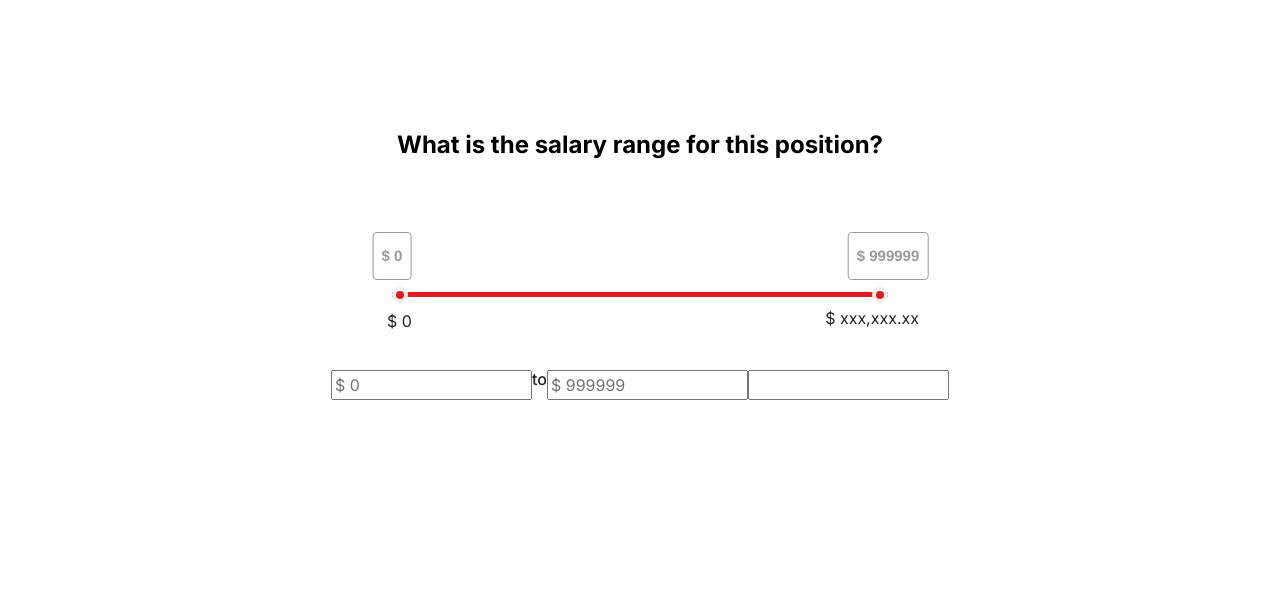
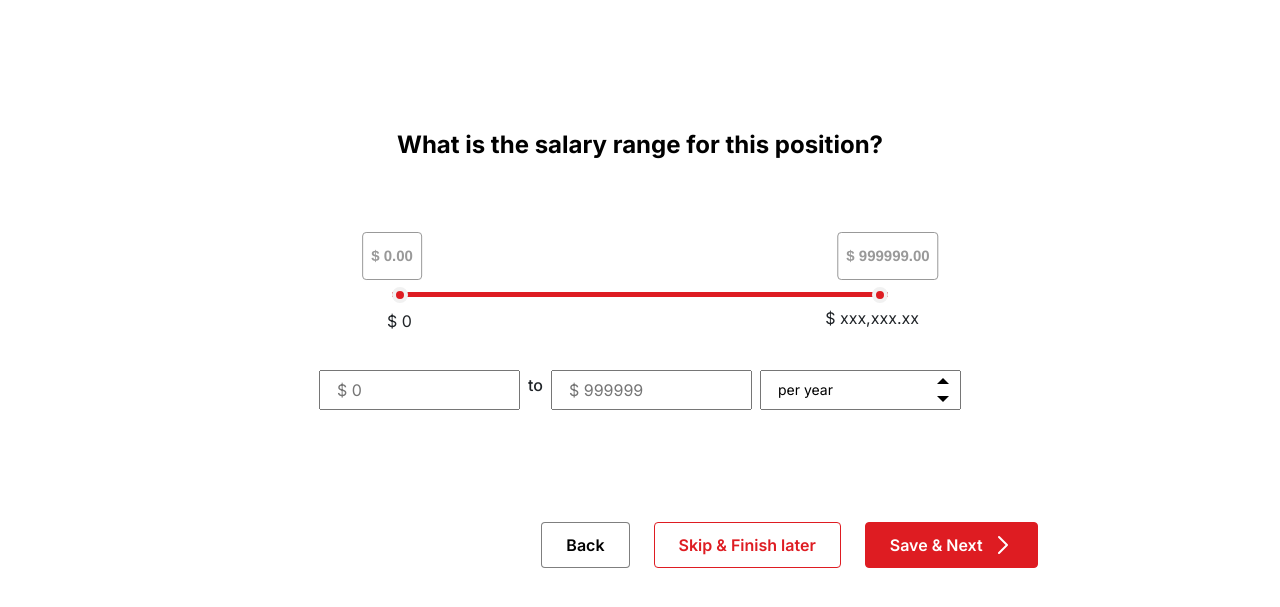
Before and after one commit to shovybd/the_recruiting_squad, a plain HTML site: page All pages/compensation.html in a window 1280 px wide. Shown: the part 289-896 px from the top of the page. Before the commit the page ends 800 px from the top, so only its background shows below. Drawn offline with nearby package versions, Linux system fonts and the light colour scheme.

Commit message:
compensation page done

```diff
--- a/All pages/compensation.html
+++ b/All pages/compensation.html
@@ -68,7 +68,7 @@
             </div>
             <div class="compensation_container">
                 <h1>What is the salary range for this position?</h1>
-                <div class="compensation_selector_container">
+                <div class="compensation_selector_container mx-2">
                     <section class="range-slider container">
                         <span class="output outputOne"></span>
                         <span class="output outputTwo"></span>
@@ -86,13 +86,25 @@
                 </div>
 
 
-                <div class="compensation_input_container d-flex">
-                    <input type="text" name="" id="from_compensation_new" placeholder="$ 0">
-                    <h6>to</h6>
-                    <input type="text" name="" id="to_compensation_new" placeholder="$ 999999">
-                    <input type="text" name="" id="">
+                <div class="compensation_input_container d-flex flex-column flex-md-row align-items-center">
+                    <input type="text" name="" id="from_compensation_new" placeholder="$ 0" default="0" class="me-md-2">
+                    <h6 class="me-md-2">to</h6>
+                    <input class="me-md-2" type="text" name="" id="to_compensation_new" placeholder="$ 999999" default="999999">
+
+                    <!-- change the array value in upDown_select.js to change options -->
+                    <div class="my-lg-0 my-4 custom-select">
+                        <input type="text" value="per year" id="range">
+                        <span class="custom-arrow" id="updown">
+                            <span id="up"></span>
+                            <span id="down"></span>
+                        </span>
+                    </div>
                 </div>
-
+                <div class="calendly_wrapper post_a_new_job_button d-flex flex-col flex-lg-row mb-5">
+                    <button class="border-opacity-50 border-black text-black">Back</button>
+                    <button class="skip">Skip & Finish later</button>
+                    <button class="save">Save & Next <img class="arrow_white" src="./resources/arrow_right_white.svg" alt="save and next"></button>
+                </div>
             </div>
 
         </div>
@@ -103,10 +115,11 @@
     <script src="https://ajax.googleapis.com/ajax/libs/jquery/3.6.0/jquery.min.js"></script>
     <script src="./js/script.js"></script>
     <script src="./js/compensation/compensation.js"></script>
+    <script src="./js/compensation/upDown_select.js"></script>
     <script>
 
 
-      </script>
+    </script>
 
 </body>
 
--- a/All pages/css/style.css
+++ b/All pages/css/style.css
@@ -943,11 +943,12 @@ thead {
 
 
 /* compensation page */
-.compensation_container{
+.compensation_container {
     display: flex;
     flex-direction: column;
 }
-.compensation_container h1{
+
+.compensation_container h1 {
     font-size: 24px;
     font-weight: bold;
     font-stretch: normal;
@@ -1148,21 +1149,78 @@ thead {
 
 @media only screen and (max-width: 900px) {
     .compensation_selector_container .range-slider {
-        width: 80vw;
+        width: 60vw;
     }
 
     .compensation_selector_container .range-slider input {
-        width: 80vw;
+        width: 60vw;
     }
 }
 
 /* range selector */
 
 
-.compensation_input_container{
+.compensation_input_container {
     margin-top: 64px;
     justify-content: center;
+    margin-bottom: 104px;
 }
-.compensation_input_container input{
+
+.compensation_input_container input {
     max-width: 201px;
+    height: 40px;
+    padding-inline: 16px;
+    padding-block: 10px;
 }
+
+.compensation_input_container .custom-select{
+    position: relative;
+    width: max-content;
+}
+
+.compensation_input_container .custom-select input {
+    font-size: 14px;
+    padding: 10px 16px;
+    padding-right: 32px;
+    pointer-events: none;
+    -webkit-touch-callout: none;
+    -webkit-user-select: none;
+    -khtml-user-select: none;
+    -moz-user-select: none;
+    -ms-user-select: none;
+    user-select: none;
+}
+
+.compensation_input_container .custom-select .custom-arrow {
+    position: absolute;
+    top: 0;
+    right: 0;
+    display: block;
+    height: 16px;
+    width: 16px;
+    height: 100%;
+    width: 24px;
+
+}
+
+.compensation_input_container .custom-select .custom-arrow #up,
+.compensation_input_container .custom-select .custom-arrow #down {
+    position: absolute;
+    width: 0;
+    height: 0;
+    cursor: pointer;
+}
+
+.compensation_input_container .custom-select .custom-arrow #up {
+    border-left: 6px solid transparent;
+    border-right: 6px solid transparent;
+    border-bottom: 6px solid black;
+    margin-top: 8px;
+}
+
+.compensation_input_container .custom-select .custom-arrow #down {
+    border-left: 6px solid transparent;
+    border-right: 6px solid transparent;
+    border-top: 6px solid black;
+    margin-top: 26px;
+}
--- a/All pages/js/compensation/compensation.js
+++ b/All pages/js/compensation/compensation.js
@@ -6,11 +6,11 @@ const rangeOne = document.querySelector('input[name="rangeOne"]');
 
         function updateView() {
           if (this.getAttribute('name') === 'rangeOne') {
-            outputOne.innerHTML = `$ ${this.value}`;
+            outputOne.innerHTML = `$ ${(Number(this.value).toFixed(2)).toLocaleString("en-US")}`;
             outputOne.style.left = `${(this.value / this.getAttribute('max')) * 100}%`;
           } else {
             outputTwo.style.left = `${(this.value / this.getAttribute('max')) * 100}%`;
-            outputTwo.innerHTML = `$ ${this.value}`;
+            outputTwo.innerHTML = `$ ${Number(this.value).toFixed(2).toLocaleString("en-US")}`;
           }
 
           if (parseInt(rangeOne.value) > parseInt(rangeTwo.value)) {
@@ -44,15 +44,18 @@ const rangeOne = document.querySelector('input[name="rangeOne"]');
         const toCompensation = document.getElementById('to_compensation_new');
 
         fromSlider.addEventListener('change', function () {
-          fromCompensation.value = `$ ${this.value}`;
+          fromCompensation.value = `${parseFloat(this.value)}`;
+
         });
 
         toSlider.addEventListener('change', function () {
-          toCompensation.value = `$ ${this.value}`;
+          toCompensation.value = `${parseFloat(this.value)}`;
         });
         fromCompensation.addEventListener('input', function () {
             fromSlider.value = this.value;
+            updateView.call(rangeOne);
         });
         toCompensation.addEventListener('input', function () {
             toSlider.value = this.value;
+            updateView.call(rangeTwo);
         });
--- /dev/null
+++ b/All pages/js/compensation/upDown_select.js
@@ -0,0 +1,17 @@
+const options = document.getElementById("range");
+const up = document.querySelector("#up");
+const down = document.querySelector("#down");
+const values = ["per day","per week","per month","per year"]
+
+up.addEventListener("click",()=>{
+  let index = values.indexOf(options.value);
+  if(index>0){
+    options.value = values[index-1];
+  }
+})
+down.addEventListener("click",()=>{
+     let index = values.indexOf(options.value);
+  if(index<values.length-1){
+    options.value = values[index+1];
+  }
+})
```
Also changed, not shown: 1 other file.
